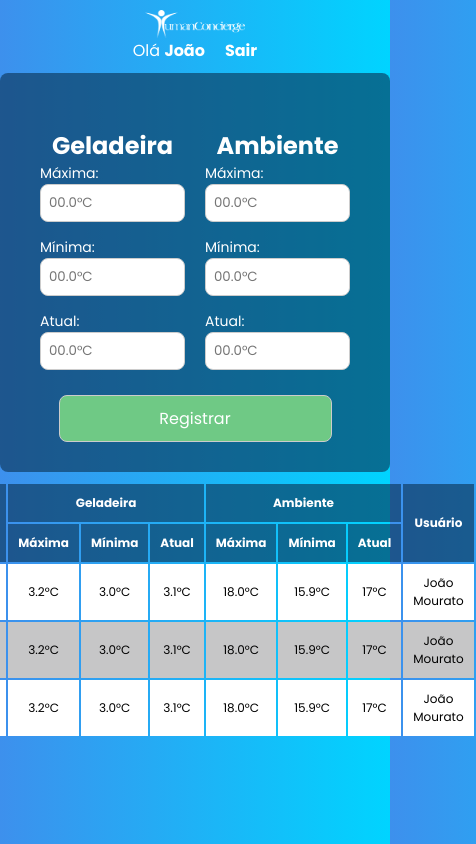
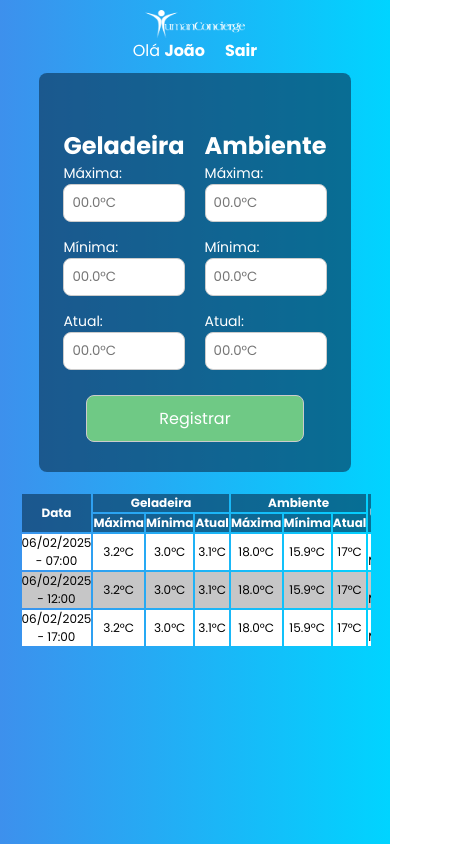
Before and after one commit to joaomouratocn/Sistema-para-consumir-Api-temperatura, a React (Vite) app: page /home in a window 390 px wide. Shown: the whole page, 476 px wide, since content can reach past the window. Built offline with nearby package versions, Linux system fonts and the light colour scheme.

Commit message:
feito responsividade pagina home

```diff
--- a/src/pages/home/index.jsx
+++ b/src/pages/home/index.jsx
@@ -140,6 +140,7 @@ function Home() {
         <button className='submit-home' type='submit'>Registrar</button>
       </form>
 
+      <div className='container-table-home'>
       <table className='table-home'>
         <thead className='thead-home'>
           <tr>
@@ -190,6 +191,7 @@ function Home() {
           </tr>
         </tbody>
       </table>
+      </div>
     </div>
   )
 }
--- a/src/pages/home/style.css
+++ b/src/pages/home/style.css
@@ -1,8 +1,16 @@
+/*
+    Mostra os limites de cada elemento
+    * {
+    outline: 1px solid red;
+    }
+*/
+
 .container-home{
     display: flex;
     flex-direction: column;
     align-items: center;
     justify-content: center;
+    height: 100vh;
 }
 
 .top-home{
@@ -50,7 +58,8 @@
     padding: 30px;
     align-items: center;
     background-color: #0a31529c;
-    width: 40%;
+    width: 70%;
+    max-width: 600px;
     border-radius: 8px;
 }
 
@@ -104,10 +113,17 @@
     margin-right: auto;
 }
 
+.container-table-home{
+    flex-grow: 1;
+    width: 80%;
+    margin: 20px 0;
+    max-width: 800px;
+    overflow: auto;
+}
+
 .table-home{
-    margin: 10px;
-    width: 40%;
-    overflow-x: auto;
+    width: 100%;
+    overflow: auto;
 }
 
 .thead-home{
@@ -117,7 +133,6 @@
 
 .th-home, .td-home{
     text-align: center;
-    padding: 5px;
 }
 
 .tr-home:nth-child(odd){
@@ -129,7 +144,7 @@
 }
 
 /* Media Queries */
-@media (max-width: 768px) {
+@media (max-width: 800px) {
     .top-home {
         width: 90%;
     }
@@ -138,7 +153,11 @@
         width: 120px;
     }
 
-    .form-home {
+    .form-home{
+        width: 70%;
+    }
+
+    .container-table-home{
         width: 90%;
     }
 
@@ -153,13 +172,8 @@
         margin-left: 0;
     }
 
-    .table-home {
-        margin: 10px 0;
-    }
-
     .table-home th, .table-home td {
         font-size: 14px;
-        padding: 8px;
     }
 
     .label-home {
@@ -179,7 +193,7 @@
     }
 
     .form-home {
-        width: 100%;
+        width: 80%;
     }
 
     .temp-input-home {
@@ -192,6 +206,5 @@
 
     .table-home th, .table-home td {
         font-size: 12px;
-        padding: 10px;
     }
 }
--- a/src/pages/register/style.css
+++ b/src/pages/register/style.css
@@ -65,7 +65,7 @@
   @media (max-width: 768px) {
     .main-register {
       padding: 20px;
-      width: 90%;
+      width: 60%;
     }
 
     .logo-register {
```
